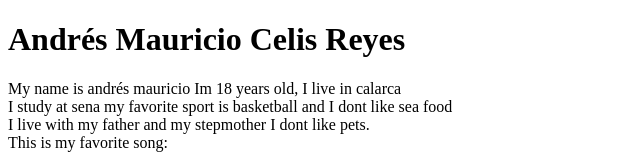
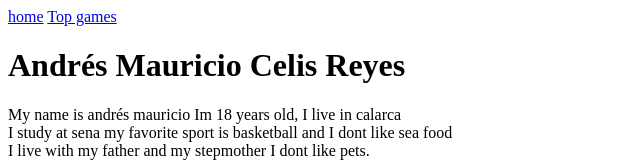
Before and after one commit to mauroeltugor/videogames, a plain HTML site: page aboutMe.html in a window 1280 px wide. Shown: the top 161 px of the page, without its empty margins (0-640 px from the left). Drawn offline with Linux system fonts and the light colour scheme.

Commit message:
create the navigation list

```diff
--- a/aboutMe.html
+++ b/aboutMe.html
@@ -6,6 +6,8 @@
 </head>
 
 <body>
+    <a href="./index.html">home</a>
+    <a href="./topgames.html">Top games</a>
     <h1>Andrés Mauricio Celis Reyes</h1>
     <div id="me">
         <p>
```
Also changed, not shown: index.html (+2 -0 lines), topgames.html (+2 -0 lines).
